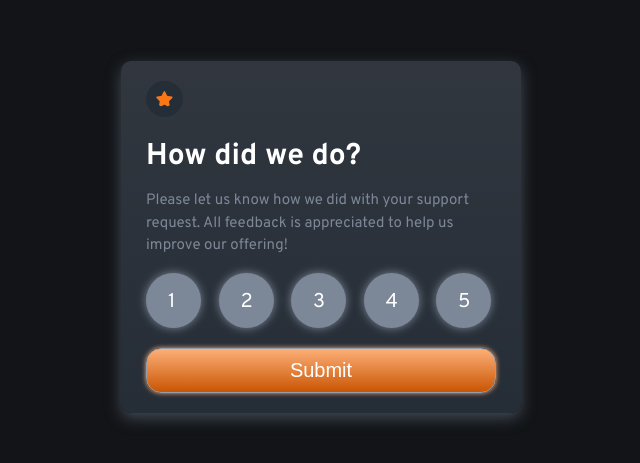
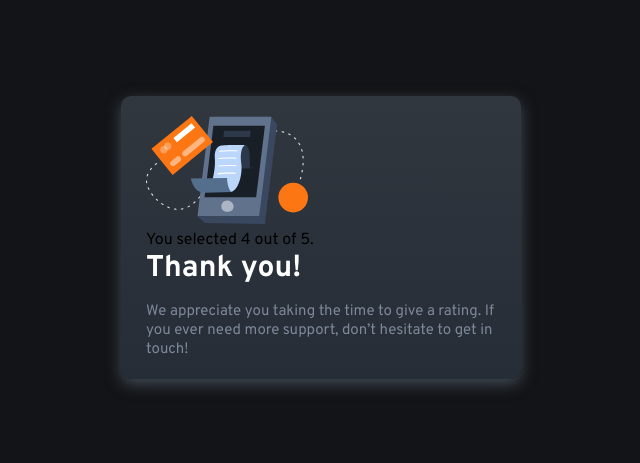
Before and after one commit to JoseCarlos-Filho/Interactive-rating-component, a plain HTML site: page index.html in a window 1280 px wide. Shown: the part 163-626 px from the top of the page, without its empty margins (319-959 px from the left). Drawn offline with Linux system fonts and the light colour scheme.

Commit message:
Page Thank you!

```diff
--- a/index.html
+++ b/index.html
@@ -17,6 +17,7 @@
   <link rel="stylesheet" href="./style/pag_header.css">
   <link rel="stylesheet" href="./style/rating_buttons.css">
   <link rel="stylesheet" href="./style/submit_button.css">
+  <link rel="stylesheet" href="./style/thank_you.css">
 
   <title>Componente de Classificação Interativo</title>
 
@@ -25,7 +26,7 @@
       <!-- Cabeçalho do Cartão -->
       <header class="classificacao">
 
-        <div class="cartao_classificacao">
+          <!-- <div class="cartao_classificacao">
 
               <img class="estrela" src="./images/icon-star.svg" alt="estrela">
               <h1 class="cartao_titulo">How did we do?</h1>
@@ -98,11 +99,22 @@
                   </div>
                 </div>
 
-              <button type="submit" class="btn_submit" onclick="submitLink()">Submit</button>
+                <button type="submit" class="btn_submit">Submit</button>
               </form>
+          </div> -->
+          <div class="Obrigado">
+            <img src="./images/illustration-thank-you.svg" alt="Obrigado" class="img_obrigado">
+            <p class="obrigado_result">You selected 4 out of 5.</p>
+            <h1 class="obrigado_titulo">Thank you!</h1>
+            <p class="descricao_obrigado">
+                We appreciate you taking the time to give a rating.
+                If you ever need more support, don’t hesitate to get in touch!
+            </p>
           </div>
       </header>
       <script src="./botao-submit.js"></script>
+</body>
+</html>
 
 <!-- 1 2 3 4 5
 
@@ -122,8 +134,3 @@
 
 
   <!-- Thank you state end -->
-
-
-
-</body>
-</html>
--- /dev/null
+++ b/style/thank_you.css
@@ -0,0 +1,12 @@
+.obrigado_titulo {
+    font-size: 30px;
+    font-weight: 700px;
+    color: hsl(0deg, 0%, 100%);
+    margin-bottom: 15px;
+}
+
+.descricao_obrigado {
+    font-size: 15px;
+    font-weight: 400px;
+    color: hsl(216deg, 12%, 54%);
+}
```
Also changed, not shown: thankyou.html (deleted, +0 -56 lines). Lines whose indentation alone changed are shown as unchanged.
